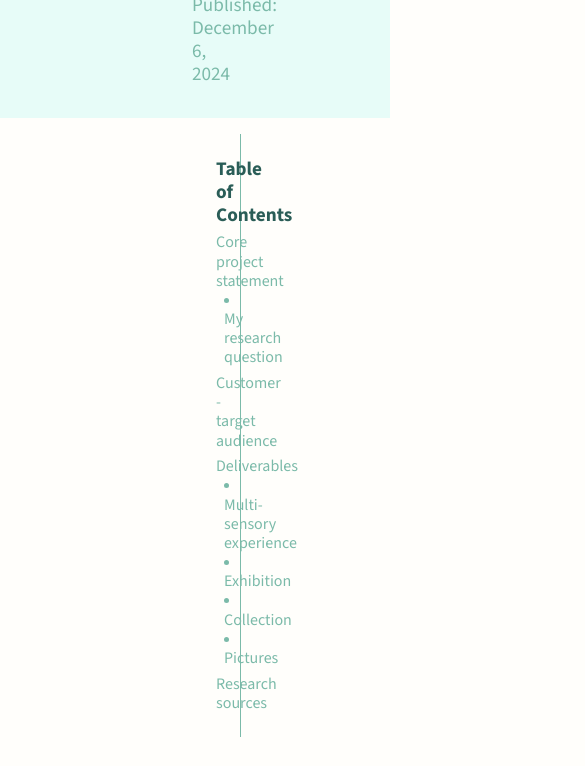
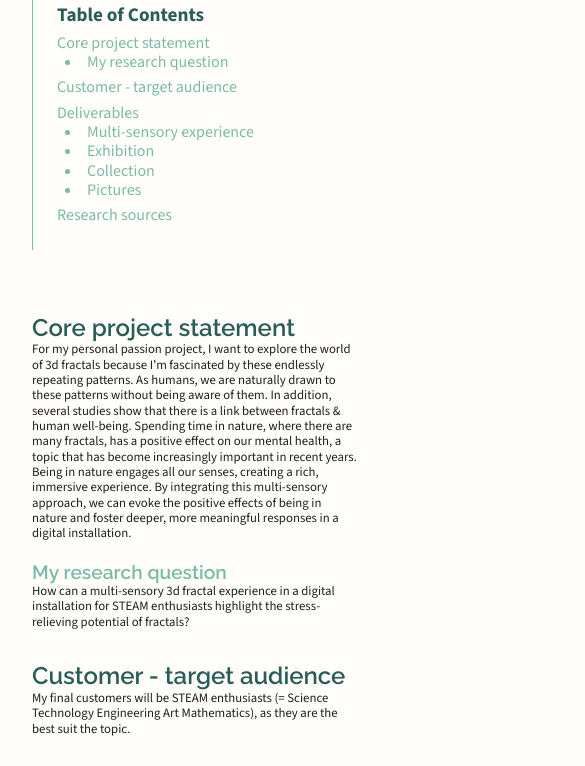
Before and after one commit to Joline990/Joline990.github.io, an Astro site: page /post-1 in a window 390 px wide. Shown: the part 404-1170 px from the top of the page, 585 px wide, since content can reach past the window. Built offline with nearby package versions, Linux system fonts and the light colour scheme; Astro itself is replaced by a stand-in of ours.

Commit message:
added responsive styling to blogpost grid

```diff
--- a/src/pages/[...slug].astro
+++ b/src/pages/[...slug].astro
@@ -54,14 +54,16 @@
             }
             .sidebar{
                 padding: 1.5rem;
-                border-right: 0.1rem solid var(--color-primary);
+                border-left: 0.1rem solid var(--color-primary);
                 flex-shrink: 0;
-                position: sticky;
                 top: 1rem; /*zo niet aan bovenkant kleven*/
                 width: calc(100% - 3rem);
 
                 @media screen and (min-width: 768px){
+                    position: sticky;
                     max-width: 250px;
+                    border: none;
+                    border-right: 0.1rem solid var(--color-primary);
                 }
             }
             .sidebar__list{
--- a/src/styles/global.css
+++ b/src/styles/global.css
@@ -36,13 +36,25 @@
 html {
     font-family: 'Source Sans';
     font-style: normal;
+    overflow-x: hidden;
 }
 
 body {
-    margin: 1rem 12rem;
-    font-size: 1.2rem;
+    margin: 1rem 2rem;
+    font-size: .8rem;
     line-height: 1.2;
     background-color: var(--color-background);
+
+    @media screen and (min-width: 700px){
+        font-size: 1.2rem;
+        margin: 1rem 4rem;
+    }
+    @media screen and (min-width: 800px){
+        margin: 1rem 6rem;
+    }
+    @media screen and (min-width: 1000px){
+        margin: 1rem 12rem;
+    }
 }
 main{
     margin: 1rem 0;
```
Also changed, not shown: src/pages/index.astro (+17 -2 lines).
